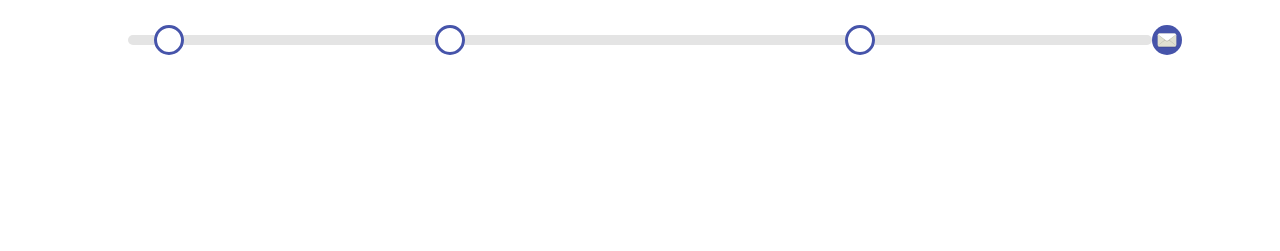
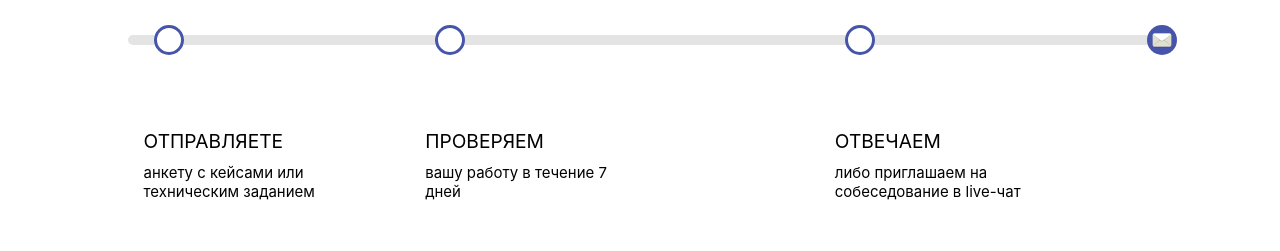
Before and after one commit to PiniazikValery/career-page, a React (Create React App) app: page / in a window 1280 px wide. Shown: the part 1360-1611 px from the top of the page. Built offline with nearby package versions, Linux system fonts and the light colour scheme.

Commit message:
CCP - finished development of hire system section

```diff
--- a/src/components/career/hire_system_section/index.js
+++ b/src/components/career/hire_system_section/index.js
@@ -9,9 +9,45 @@ const HireSystemSection = () => {
                     Система найма
                 </div>
                 <div className="line">
-                    <div className="send-point"><Point /></div>
-                    <div className="check-point"><Point /></div>
-                    <div className="answer-point"><Point /></div>
+                    <div className="send-point">
+                        <div className="point">
+                            <Point />
+                            <div className="point-content">
+                                <div className="intro">
+                                    ОТПРАВЛЯЕТЕ
+                            <div className="description">
+                                        анкету с кейсами или техническим заданием
+                            </div>
+                                </div>
+                            </div>
+                        </div>
+                    </div>
+                    <div className="check-point">
+                        <div className="point">
+                            <Point />
+                            <div className="point-content">
+                                <div className="intro">
+                                    ПРОВЕРЯЕМ
+                            <div className="description">
+                                        вашу работу в течение 7 дней
+                            </div>
+                                </div>
+                            </div>
+                        </div>
+                    </div>
+                    <div className="answer-point">
+                        <div className="point">
+                            <Point />
+                            <div className="point-content">
+                                <div className="intro">
+                                    ОТВЕЧАЕМ
+                            <div className="description">
+                                        либо приглашаем на собеседование в live-чат
+                            </div>
+                                </div>
+                            </div>
+                        </div>
+                    </div>
                     <div className="finish-point"><EmailIcon /></div>
                 </div>
             </div>
--- a/src/sass/career/_hire_system_section.scss
+++ b/src/sass/career/_hire_system_section.scss
@@ -24,9 +24,30 @@
                 position: relative;
                 width: 5%;
 
-                svg {
+                .point {
+                    display: inline-block;
                     position: absolute;
                     top: -10px;
+
+                    .point-content {
+                        position: relative;
+
+                        .intro {
+                            position: absolute;
+                            text-align: left;
+                            width: 200px;
+                            left: -10px;
+                            top: 70px;
+                            font-weight: 400;
+                            font-size: larger;
+
+                            .description {
+                                font-weight: normal;
+                                font-size: 15px;
+                                padding-top: 10px;
+                            }
+                        }
+                    }
                 }
             }
 
@@ -34,9 +55,30 @@
                 position: relative;
                 width: 60%;
 
-                svg {
+                .point {
+                    display: inline-block;
                     position: absolute;
                     top: -10px;
+
+                    .point-content {
+                        position: relative;
+
+                        .intro {
+                            position: absolute;
+                            text-align: left;
+                            width: 200px;
+                            left: -10px;
+                            top: 70px;
+                            font-weight: 400;
+                            font-size: larger;
+
+                            .description {
+                                font-weight: normal;
+                                font-size: 15px;
+                                padding-top: 10px;
+                            }
+                        }
+                    }
                 }
             }
 
@@ -44,15 +86,36 @@
                 position: relative;
                 width: 140%;
 
-                svg {
+                .point {
+                    display: inline-block;
                     position: absolute;
                     top: -10px;
+
+                    .point-content {
+                        position: relative;
+
+                        .intro {
+                            position: absolute;
+                            text-align: left;
+                            width: 200px;
+                            left: -10px;
+                            top: 70px;
+                            font-weight: 400;
+                            font-size: larger;
+
+                            .description {
+                                font-weight: normal;
+                                font-size: 15px;
+                                padding-top: 10px;
+                            }
+                        }
+                    }
                 }
             }
 
             .finish-point {
                 position: relative;
-                width: 200%;
+                width: 199%;
 
                 svg {
                     position: absolute;
```
